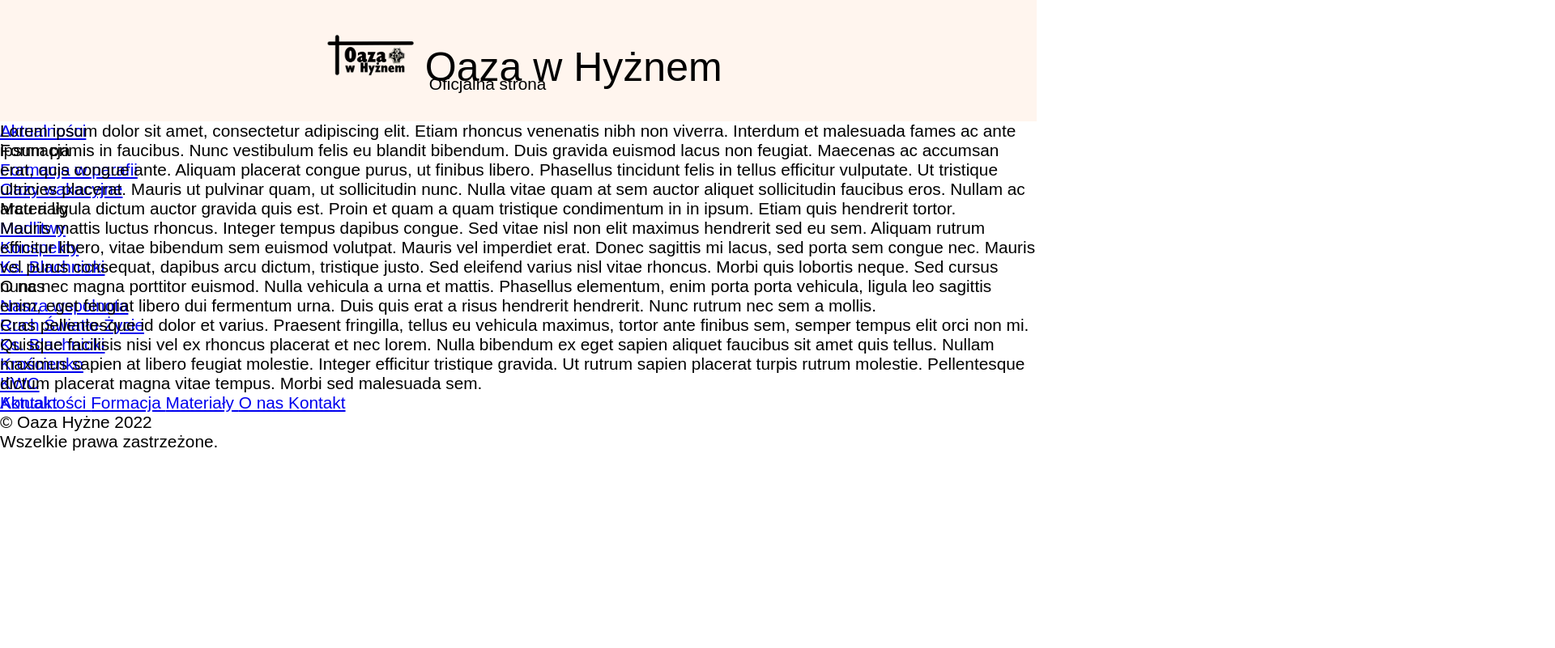
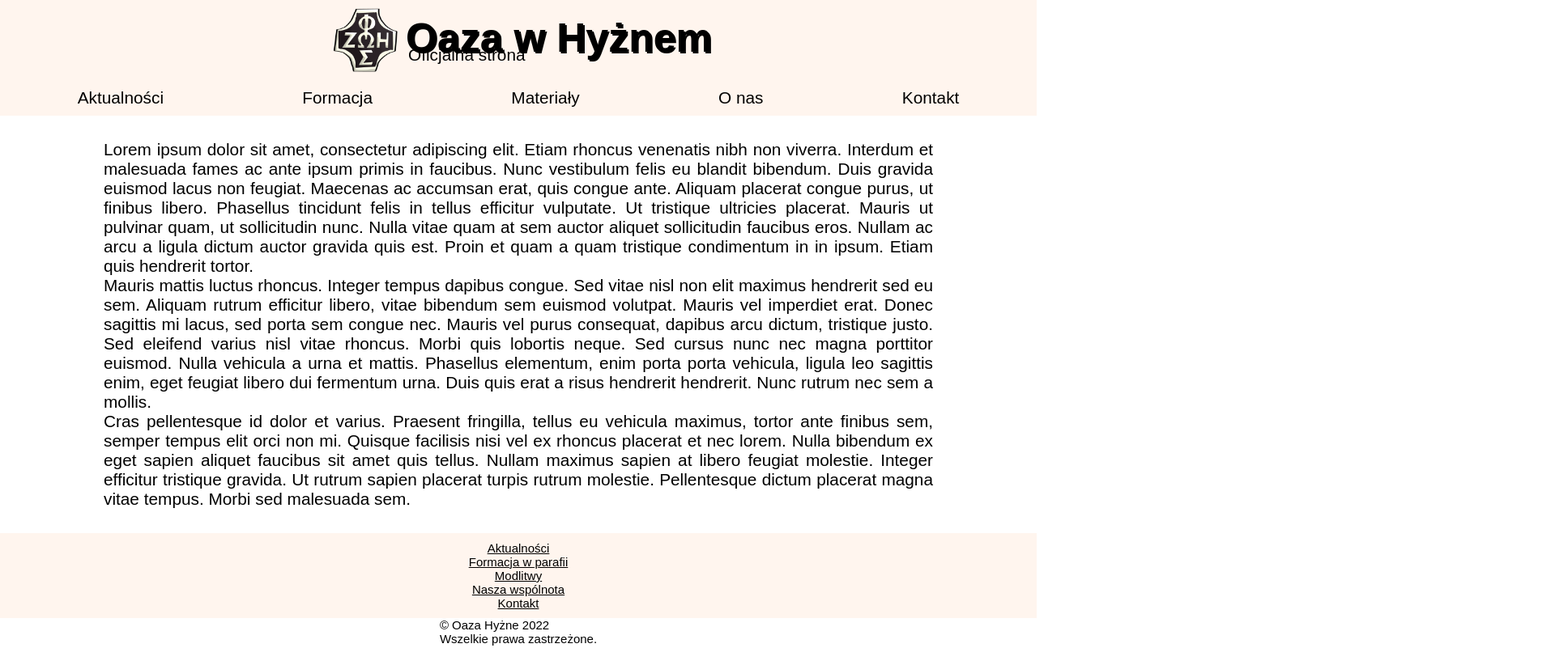
Before and after one commit to HeilMartinos/OazaHy-ne2, a plain HTML site: page index.html in a window 1280 px wide. Shown: the top 801 px of the page at 81% size, 1920 px wide, since content can reach past the window. Drawn offline with Linux system fonts and the light colour scheme; a web font is replaced by a local one.

Commit message:
css basic

```diff
--- a/index.html
+++ b/index.html
@@ -19,7 +19,7 @@
   <body>
     <header>
       <div id="logo">
-        <img src="img/logo.png" />
+        <img src="img/foska2.png" />
         <div id="title">
           <div id="titlemain">Oaza w Hyżnem</div>
           <div id="subtitle">Oficjalna strona</div>
@@ -78,7 +78,7 @@
           <div class="navelement">Kontakt</div>
         </a>
       </nav>
-      <img class="menuicon" src="icons/menu.png" />
+      <img class="menuimage" src="icons/menu.png" />
       <div id="mobilenav">
         <a href="subpages/aktualnosci.html">
           <div class="navelement">Aktualności</div>
@@ -175,11 +175,11 @@
     </div>
     <footer>
       <a href="subpages/aktualnosci.html"> Aktualności </a>
-      <a href="subpages/formacja/fomracjawparafii.html"> Formacja </a>
-      <a href="subpages/materialy/modlitwy.html"> Materiały </a>
-      <a href="subpages/onas/naszawspolnota.html"> O nas </a>
+      <a href="subpages/formacja/fomracjawparafii.html"> Formacja w parafii </a>
+      <a href="subpages/materialy/modlitwy.html"> Modlitwy </a>
+      <a href="subpages/onas/naszawspolnota.html"> Nasza wspólnota </a>
       <a href="subpages/kontakt.html"> Kontakt </a>
-      <div id="end">&copy Oaza Hyżne 2022<br />Wszelkie prawa zastrzeżone.</div>
     </footer>
+    <div id="end">&copy Oaza Hyżne 2022<br />Wszelkie prawa zastrzeżone.</div>
   </body>
 </html>
--- a/styles.css
+++ b/styles.css
@@ -8,40 +8,79 @@ body {
   color: black;
   font-size: 1.3em;
   overflow-x: hidden;
+  text-align: justify;
+}
+a {
+  text-decoration: none;
+  color: inherit;
+  cursor: pointer;
 }
 header {
   background: seashell;
-  height: 150px;
 }
 #logo {
-  height: 100%;
   display: flex;
-  flex-direction: row;
+  justify-content: center;
   align-items: center;
-  justify-content: center;
-  padding: 30px;
-}
-#logo > img {
-  height: 100%;
 }
 #title {
   display: flex;
   flex-direction: column;
   align-items: flex-start;
-  justify-content: center;
+  position: relative;
+  bottom: 10px;
 }
 #titlemain {
   font-size: 50px;
   position: relative;
   top: 20px;
-  left: -5px;
+  font-weight: bold;
+  text-shadow: 2px 2px black;
+}
+#subtitle {
+  position: relative;
+  left: 3px;
+}
+nav {
+  display: flex;
+  flex-direction: row;
+  justify-content: space-around;
+  padding: 10px;
+}
+#logo > img {
+  padding: 10px;
+  width: 100px;
+}
+.elements {
+  display: none;
 }
 #mobilenav {
   display: none;
 }
-#menuicon {
+.menuimage {
   display: none;
 }
 #shortcut {
   display: none;
 }
+#content {
+  min-width: 300px;
+  max-width: 80vw;
+  margin-right: auto;
+  margin-left: auto;
+  padding: 30px 0;
+}
+footer {
+  background: seashell;
+  display: flex;
+  flex-direction: column;
+  align-items: center;
+  text-decoration: underline;
+  padding: 10px;
+  font-size: 15px;
+}
+#end {
+  display: flex;
+  justify-content: center;
+  font-size: 15px;
+}
```
